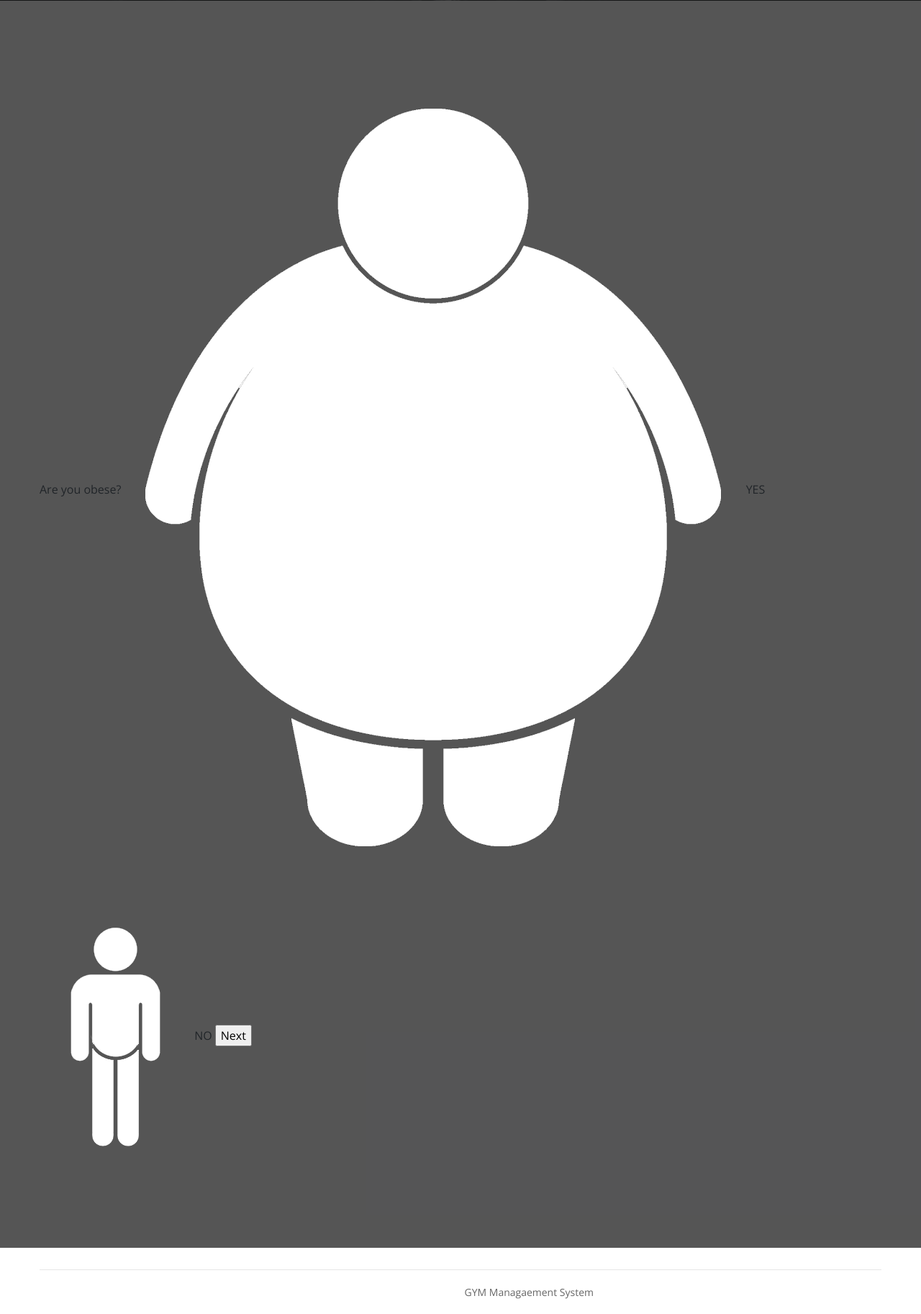
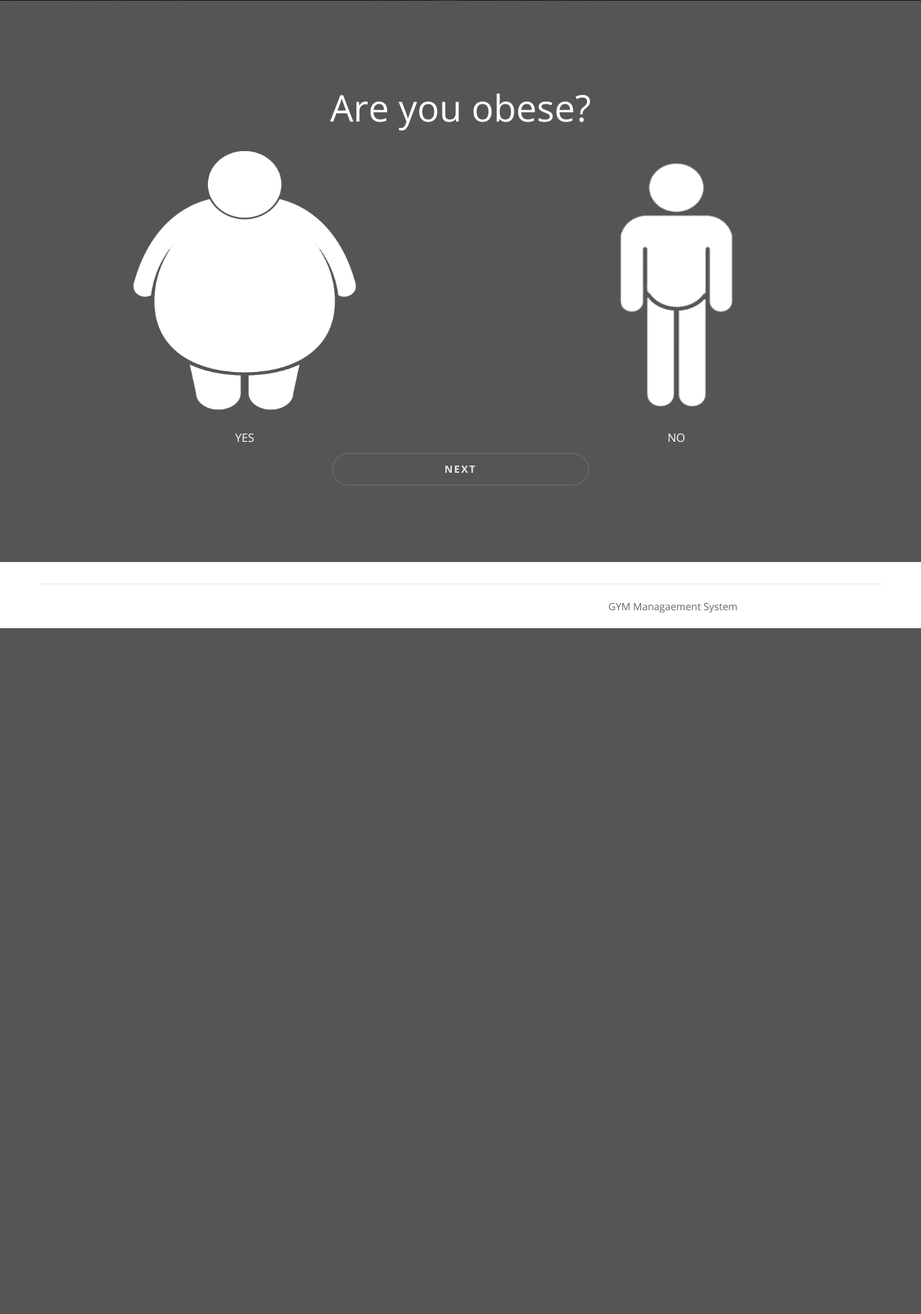
Before and after one commit to vissie1881/flex-appeal, a PHP site: page /gym/dietpro.php in a window 1280 px wide. Shown: the part 599-2425 px from the top of the page at 72% size. After the commit the page ends 1472 px from the top, so only its background shows below. Run offline with PHP 8.4, Linux system fonts and the light colour scheme; the visitor is signed in with stand-in values (Sample User, id 1); a stand-in replaces the project's code that opens the database connection; some web fonts are replaced.

Commit message:
dietpro temp css

```diff
--- a/dietpro.php
+++ b/dietpro.php
@@ -42,21 +42,151 @@ if (isset($_POST['submit'])) {
 
 
 	<style>
-		/* Hide the default radio buttons */
-		input[type="radio"] {
-			display: none;
+		/* HIDE RADIO */
+		[type=radio] {
+			position: absolute;
+			opacity: 0;
+			width: 0;
+			height: 0;
 		}
 
-		/* Style the label as an image button */
-		label.image-button {
-			display: inline-block;
+		/* IMAGE STYLES */
+		[type=radio]+img {
+			width: 100%;
+			height: 50vh;
 			cursor: pointer;
 		}
 
-		/* Style the label when selected */
-		input[type="radio"]:checked+label.image-button {
-			border: 2px solid blue;
-			/* Example border style */
+		/* CHECKED STYLES */
+		[type=radio]:checked+img {
+			outline: 2px solid #fff;
+			border: 2px solid #fff;
+			border-radius: 25px;
+		}
+
+
+		#question1,
+		#question2,
+		#question3 {
+			display: flex;
+			flex-wrap: wrap;
+			align-items: center;
+			justify-content: center;
+			width: 100%;
+			height: 20%;
+		}
+
+		.row {
+			display: flex;
+			flex-wrap: wrap;
+			align-items: center;
+			justify-content: center;
+
+		}
+
+		.qcontainer {
+			display: flex;
+			flex-wrap: wrap;
+			align-items: center;
+			justify-content: center;
+			margin: auto;
+			width: 45%;
+			height: auto;
+			position: relative;
+		}
+
+		form {
+			display: flex;
+			width: 100%;
+			height: auto;
+		}
+
+		label {
+			color: #fff;
+			text-align: center;
+		}
+
+
+		.buttonrst {
+
+			display: inline-block;
+			width: 100px;
+			outline: none;
+			cursor: pointer;
+			font-size: 14px;
+			line-height: 1;
+			border-radius: 500px;
+			transition-property: background-color, border-color, color, box-shadow, filter;
+			transition-duration: .3s;
+			border: 1px solid transparent;
+			letter-spacing: 2px;
+			text-transform: uppercase;
+			white-space: normal;
+			font-weight: 700;
+			text-align: center;
+			padding: 16px 14px 18px;
+			color: #e6e8eb;
+			box-shadow: inset 0 0 0 2px #616467;
+			background-color: transparent;
+			height: 48px;
+		}
+
+		.buttonrst:hover {
+			color: #616467;
+			background-color: #e6e8eb;
+		}
+
+		.range {
+			width: 400px;
+			height: 15px;
+			-webkit-appearance: none;
+			background: #111;
+			outline: none;
+			border-radius: 15px;
+			overflow: hidden;
+			box-shadow: inset 0 0 5px rgba(0, 0, 0, 1);
+		}
+
+		.range::-webkit-slider-thumb {
+			-webkit-appearance: none;
+			width: 15px;
+			height: 15px;
+			border-radius: 50%;
+			background: #fff;
+			cursor: pointer;
+			border: 4px solid #333;
+			box-shadow: -407px 0 0 400px #fff;
+		}
+
+		output {
+			color: #fff;
+			font-size: 2vw;
+		}
+
+
+		.outp {
+			padding-top: 2vh;
+			font-size: 2vw;
+			padding-bottom: 2vh;
+			color: #fff;
+			width: 100%;
+			display: flex;
+			flex-wrap: wrap;
+			align-items: center;
+			justify-content: center;
+			margin: auto;
+		}
+
+		input[type=number] {
+			width: 10%;
+			padding: 12px 20px;
+			margin: 8px 0;
+			box-sizing: border-box;
+			border: 2px solid #ccc;
+			border-radius: 4px;
+			background-color: #f8f8f8;
+			font-size: 16px;
+			color: #555;
 		}
 	</style>
 
@@ -90,40 +220,52 @@ if (isset($_POST['submit'])) {
 	<section class="pricing-section spad">
 		<div class="container">
 			<div class="row">
-				<div class="col-lg-12 col-sm-6">
 				<form id="questions-form" method="post">
 					<div id="question1">
-							<label>Are you obese?</label>
+						<label style="width: 100%; font-size: 4vw;">Are you obese?</label>
+						<div class="qcontainer">
+							<label for="obs-yes" class="image-button">
 								<input type="radio" id="obs-yes" name="obese" value="yes">
-							<label for="option1" class="image-button">
-								<img src="img/questions/obese-yes.png" alt="YES">
+								<img src="img/questions/obese-yes.png" class="imgq" alt="YES">
 								YES
 							</label>
 
+						</div>
+						<div class="qcontainer">
+							<label for="obs-no" class="image-button">
 								<input type="radio" id="obs-no" name="obese" value="no">
-							<label for="option2" class="image-button">
-								<img src="img/questions/obese-no.png" alt="NO">
+								<img src="img/questions/obese-no.png" class="imgq" alt="NO">
 								NO
 							</label>
-							<input type="button" value="Next" onclick="viewquestion2()">
+						</div>
+						<input type="button" class="buttonrst" value="Next" onclick="viewquestion2()" style="width: 30%">
 					</div>
 
 					<div id="question2" style="display: none;">
-							<label for="age">Select your age:</label>
-							<input type="range" id="age" name="age" min="0" max="100" step="1" value="18">
+						<label style="width: 100%; font-size: 4vw; padding-bottom:2vh" for="age">Select your age:</label>
+						<div class="qcontainer" style="width: 100%;">
+							<input type="range" class="range" id="age" name="age" min="0" max="100" step="1" value="18" style="width: 30%;">
+							<div class="outp">
 								<output for="age" id="ageOutput">18</output> years old
+							</div>
+						</div>
 
-							<input type="button" value="Next" onclick="viewquestion3()">
+						<input type="button" class="buttonrst" value="Previous" onclick="prev1()" style="width: 30%">
+						<input type="button" class="buttonrst" value="Next" onclick="viewquestion3()" style="width: 30%">
 					</div>
 
 					<div id="question3" style="display: none;">
-							<label for="height">Height (cm):</label>
+						<label style="width: 100%; font-size: 4vw; padding-bottom:2vh" for="height">Height (cm):</label>
+						<div class="qcontainer" style="width: 100%;">
 							<input type="number" id="height" name="height" min="0" max="100" step="1">
+						</div>
+						<label style="width: 100%; font-size: 4vw; padding-bottom:2vh" for="weight">Weight (kg):</label>
+						<div class="qcontainer" style="width: 100%; padding-bottom:5vh">
+							<input type="number" id="weight" name="weight" min="0" max="500" step="0.1">
+						</div>
 
-							<label for="weight">Weight (kg):</label>
-							<input type="number" id="weight" name="weight" min="0" max="500" step="0.1">
-
-							<input type="submit" name="submit" value="Submit">
+						<input type="button" class="buttonrst" value="Previous" onclick="prev2()" style="width: 30%">
+						<input type="submit" class="buttonrst" name="submit" value="Submit" style="width: 30%">
 					</div>
 				</form>
 
@@ -148,7 +290,7 @@ if (isset($_POST['submit'])) {
 						var ques2 = document.getElementById('question2');
 
 						ques1.style.display = "none";
-							ques2.style.display = "block";
+						ques2.style.display = "flex";
 					}
 
 					function viewquestion3() {
@@ -156,22 +298,27 @@ if (isset($_POST['submit'])) {
 						var ques3 = document.getElementById('question3');
 
 						ques2.style.display = "none";
-							ques3.style.display = "block";
+						ques3.style.display = "flex";
+					}
+
+					function prev1() {
+						var ques2 = document.getElementById('question2');
+						var ques1 = document.getElementById('question1');
+
+						ques2.style.display = "none";
+						ques1.style.display = "flex";
+					}
+
+					function prev2() {
+						var ques2 = document.getElementById('question2');
+						var ques3 = document.getElementById('question3');
+
+						ques3.style.display = "none";
+						ques2.style.display = "flex";
 					}
 				</script>
 
 
-
-
-
-
-
-
-
-
-
-
-				</div>
 			</div>
 		</div>
 	</section>
```
Lines whose indentation alone changed are shown as unchanged.
